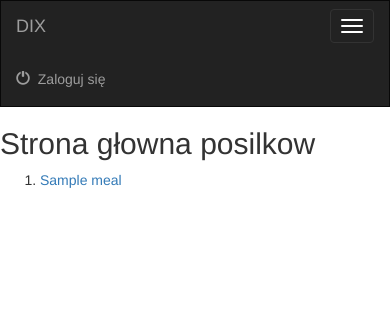
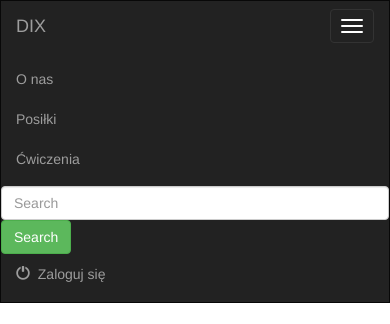
Before and after one commit to mozola/PersonalHealthOrganizer, a Django app: page /meals/ in a window 390 px wide. Shown: the top 324 px of the page. Before the commit the page ends 188 px from the top, so only its background shows below. Run offline with Django 3.2, Linux system fonts and the light colour scheme; tables that the repository leaves empty hold one stand-in row (values such as "Sample post"); some libraries are stand-ins or nearby versions.

Commit message:
Add view to exercise and update view in meals

```diff
--- a/DIX/DIX/urls.py
+++ b/DIX/DIX/urls.py
@@ -21,5 +21,4 @@ urlpatterns = [
     url(r'^admin/', include(admin.site.urls)),
     url(r'^exercises/', include('Exercises.urls')),
     url(r'^meals/', include('Meals.urls')),
-    url(r'^$', views.index, name='index'),
 ]
--- a/DIX/Exercises/views.py
+++ b/DIX/Exercises/views.py
@@ -3,4 +3,4 @@ from django.http import HttpResponse
 
 
 def index(request):
-    return HttpResponse("<h1>To jest strona z cwiczeniami</h1>")
+    return render(request, 'exercises/index.html')
--- a/DIX/Meals/models.py
+++ b/DIX/Meals/models.py
@@ -8,7 +8,7 @@ class Meals(models.Model):
     description = models.CharField(max_length = 300)
     components = models.CharField(max_length = 200)
     callories = models.CharField(max_length = 10)
-    image = models.ImageField(upload_to = 'media/image', default = 'media/image')
+    image = models.ImageField(upload_to = 'Meals/static/meals/image', default = 'Meals/static/meals/image')
 
     def __str__(self):
         return self.name
--- a/DIX/Meals/templates/Meals/index.html
+++ b/DIX/Meals/templates/Meals/index.html
@@ -3,17 +3,17 @@
 
 <head>
     <meta charset="UTF-8">
-    <title>Meals</title>
+    <title>Posiłki</title>
     <link rel="stylesheet" href="https://maxcdn.bootstrapcdn.com/bootstrap/3.3.6/css/bootstrap.min.css">
     <link href='https://fonts.googleapis.com/css?family=Satisfy' rel='stylesheet' type='text/css'>
     <script src="https://ajax.googleapis.com/ajax/libs/jquery/1.12.0/jquery.min.js"></script>
-<script src="http://maxcdn.bootstrapcdn.com/bootstrap/3.3.6/js/bootstrap.min.js"></script>
+    <script src="http://maxcdn.bootstrapcdn.com/bootstrap/3.3.6/js/bootstrap.min.js"></script>
 </head>
 
 
 <body>
 
-    <nav class="navbar navbar-inverse">
+    <nav class="navbar navbar-inverse" data-spy="affix" data-offset-top="205">
         <div class="container-fluid">
             <div class="navbar-header">
                 <button type="button" class="navbar-toggle" data-toggle = "collapse" data-target = "#topNavBar">
@@ -24,8 +24,30 @@
                 <a class="navbar-brand" href = "/meals/">DIX</a>
             </div>
 
+            <ul class="nav navbar-nav navbar-left">
+                <li class="nav-item">
+                    <a class="nav-link" href="#">O nas</a>
+                </li>
+
+                <li class="nav-item">
+                    <a class="nav-link" href="/meals/">Posiłki</a>
+                </li>
+
+                <li class="nav-item">
+                    <a class="nav-link" href="/exercises/">Ćwiczenia</a>
+                </li>
+            </ul>
+
             <ul class="nav navbar-nav navbar-right">
-                <li>
+
+                <li class="nav-item">
+                    <form class="form-inline" action="/action_page.php">
+                        <input class="form-control mr-sm-2" type="text" placeholder="Search">
+                        <button class="btn btn-success" type="submit">Search</button>
+                    </form>
+                </li>
+
+                <li class="nav-item">
                     <a href="/admin/">
                         <span class="glyphicon glyphicon-off" aria-hidden="true"></span>&nbsp; Zaloguj się
                     </a>
@@ -38,17 +60,79 @@
 
     <h2>Strona głowna posilkow</h2>
     {% if all_meals %}
-        <ol>
+        <div class="container">
+            <div class="row">
             {% for meal in all_meals %}
-                <li><a href = "{{ meal.id }}">{{ meal.name }}</a></li>
-                <br>
+
+                    <div class="col-sm-4" style="height:400px">
+                        <div class="card" style="width:300px">
+                            <img class="card-img-top"
+                            src="https://www.wallpaperup.com/uploads/wallpapers/2012/07/19/6360/9e46760bfabe1318abc9f236ba776426-250.jpg"
+                            alt="Card image" style="width:100%">
+                            <div class="card-body">
+                                <h4 class="card-title">{{ meal.name }}</h4>
+                                <p class="card-text">{{ meal.description }}</p>
+                              <button type="button"
+                                      class="btn btn-primary"
+                                      data-toggle="modal"
+                                      data-target="#myModal">
+                                      Szczeguły
+                              </button>
+
+                                <!-- The Modal -->
+                                <div class="modal fade" id="myModal">
+                                    <div class="modal-dialog modal-sm">
+                                        <div class="modal-content">
+
+                                            <!-- Modal Header -->
+                                            <div class="modal-header">
+                                                <h4 class="modal-title">Szczeguły przepisu</h4>
+                                                <button type="button" class="close" data-dismiss="modal">&times;</button>
+                                            </div>
+
+                                            <!-- Modal body -->
+                                            <div class="modal-body">
+                                                <p><strong>Nazwa posilku:</strong> {{ meal.name }}</p>
+                                                <p><strong>Opis:</strong> {{ meal.description }}</p>
+                                                <p><strong>Składniki:</strong> {{ meal.components }}</p>
+                                                 <p><strong>Kalorie:</strong> {{ meal.callories }}</p>
+                                                 <img src="https://www.wallpaperup.com/uploads/wallpapers/2012/07/19/6360/9e46760bfabe1318abc9f236ba776426-250.jpg"
+             class="rounded-circle" alt="Cinque Terre" width="250" height="300"/>
+                                            </div>
+
+                                            <!-- Modal footer -->
+                                            <div class="modal-footer">
+                                                <button type="button" class="btn btn-secondary" data-dismiss="modal">Zamknij</button>
+
+                                                    <button type="button" class="btn btn-secondary">
+                                                        Więcej
+                                                    </button>
+                                            </div>
+                                        </div>
+                                    </div>
+                                </div>
+                            </div>
+                        </div>
+                    </div>
+
             {% endfor %}
 
-        </ol>
+            </div>
+
+        </div>
+
 
     {% else %}
         <h3>Żadnych posiłków w bazie</h3>
     {% endif%}
 
+
+    <center>
+        <ul class="pagination">
+            <li class="page-item"><a class="page-link" href="#">Previous</a></li>
+            <li class="page-item"><a class="page-link" href="#">Next</a></li>
+        </ul>
+    </center>
+
 </body>
 </html>
--- a/DIX/Meals/views.py
+++ b/DIX/Meals/views.py
@@ -6,9 +6,7 @@ from .models import Meals
 
 
 def index(request):
-    context = {'all_meals': Meals.objects.all()}
-
-    return render(request, 'Meals/index.html', context)
+    return render(request, 'Meals/index.html', {'all_meals': Meals.objects.all()})
 
 
 def details(request, meal_id):
```
Also changed, not shown: DIX/DIX/templates/DIX/index.html (deleted, +0 -36 lines), DIX/Exercises/templates/exercises/index.html (added, +59 -0 lines), DIX/Meals/templates/Meals/details.html (+10 -4 lines), DIX/Meals/static/meals/image/Firefox_wallpaper_xfzbTGv.png (added), DIX/Meals/static/meals/images/Firefox_wallpaper.png (added), DIX/Meals/static/meals/images/Firefox_wallpaper_xfzbTGv.png (added), DIX/Meals/static/meals/style.css (added), 4 other files.
